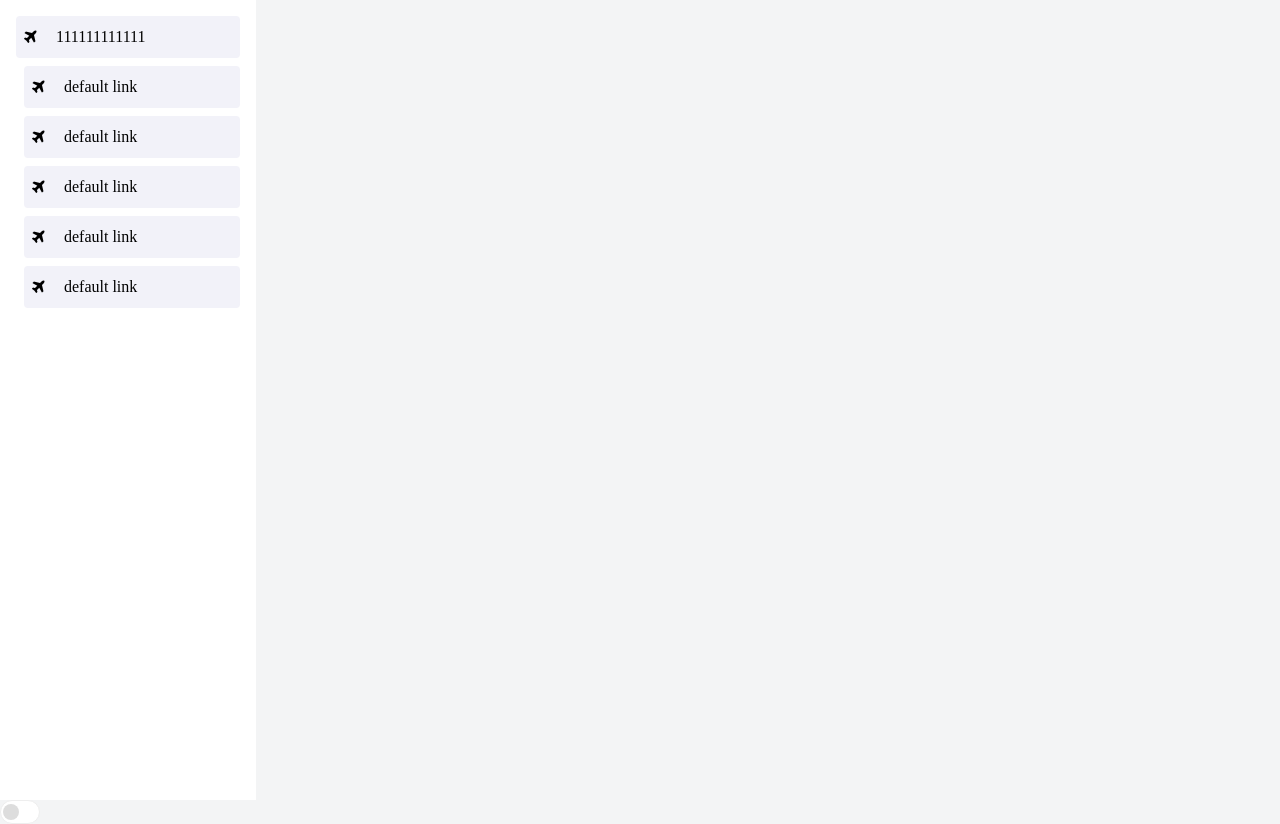
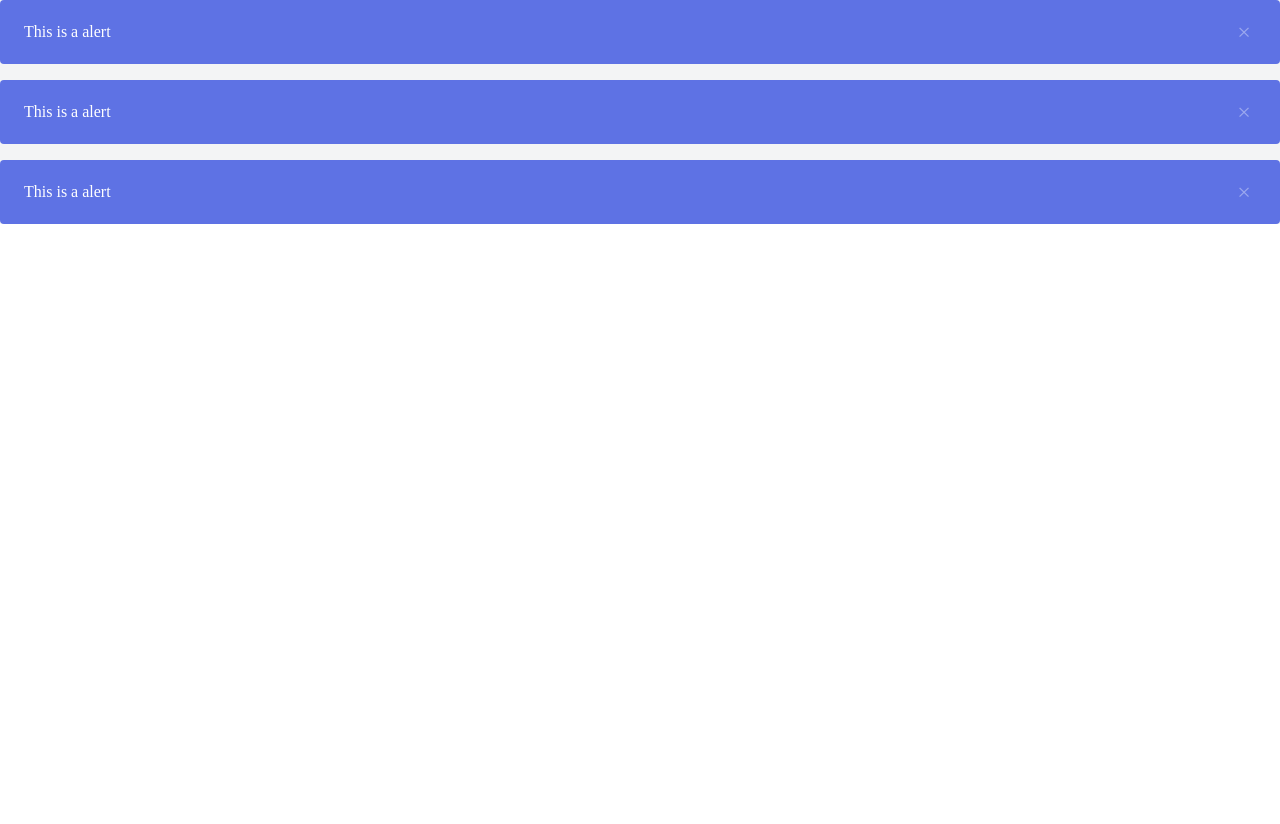
Before and after one commit to iMisty/Mermaid-UI, a Vue app: page / in a window 1280 px wide. After the commit the page ends 800 px from the top, so only its background shows below. Built offline with nearby package versions, Linux system fonts and the light colour scheme.

Commit message:
Update Home.tsx

```diff
--- a/src/views/Home.tsx
+++ b/src/views/Home.tsx
@@ -4,7 +4,8 @@ import LeftListItem from '../components/leftlist/leftlistitem';
 // import Card from '../components/card/card';
 // import Model from '../components/model/model';
 // import mButton from '../components/button/button';
-import mSwitch from '../components/switch/switch';
+// import mSwitch from '../components/switch/switch';
+import mAlert from '../components/alerts/alerts';
 
 @Component({
   components: {
@@ -12,14 +13,15 @@ import mSwitch from '../components/switch/switch';
     // Card
     // Model,
     // 'm-button': mButton,
-    'm-switch': mSwitch
+    // 'm-switch': mSwitch
+    'm-alert': mAlert
   }
 })
 export default class Home extends Vue {
   private render() {
     return (
       <div class="home" style="background-color: #f3f4f5;">
-        <div
+        {/* <div
           class="home__left"
           style="width: 16rem;height: 100vh;background-color: #fff;padding: 0.5rem;"
         >
@@ -36,9 +38,12 @@ export default class Home extends Vue {
               <leftlistitem></leftlistitem>
             </article>
           </section>
-        </div>
+        </div> */}
         <div class="home__wrap">
-          <m-switch status={false}></m-switch>
+          {/* <m-switch status={false}></m-switch> */}
+          <m-alert></m-alert>
+          <m-alert></m-alert>
+          <m-alert></m-alert>
         </div>
       </div>
     );
```
